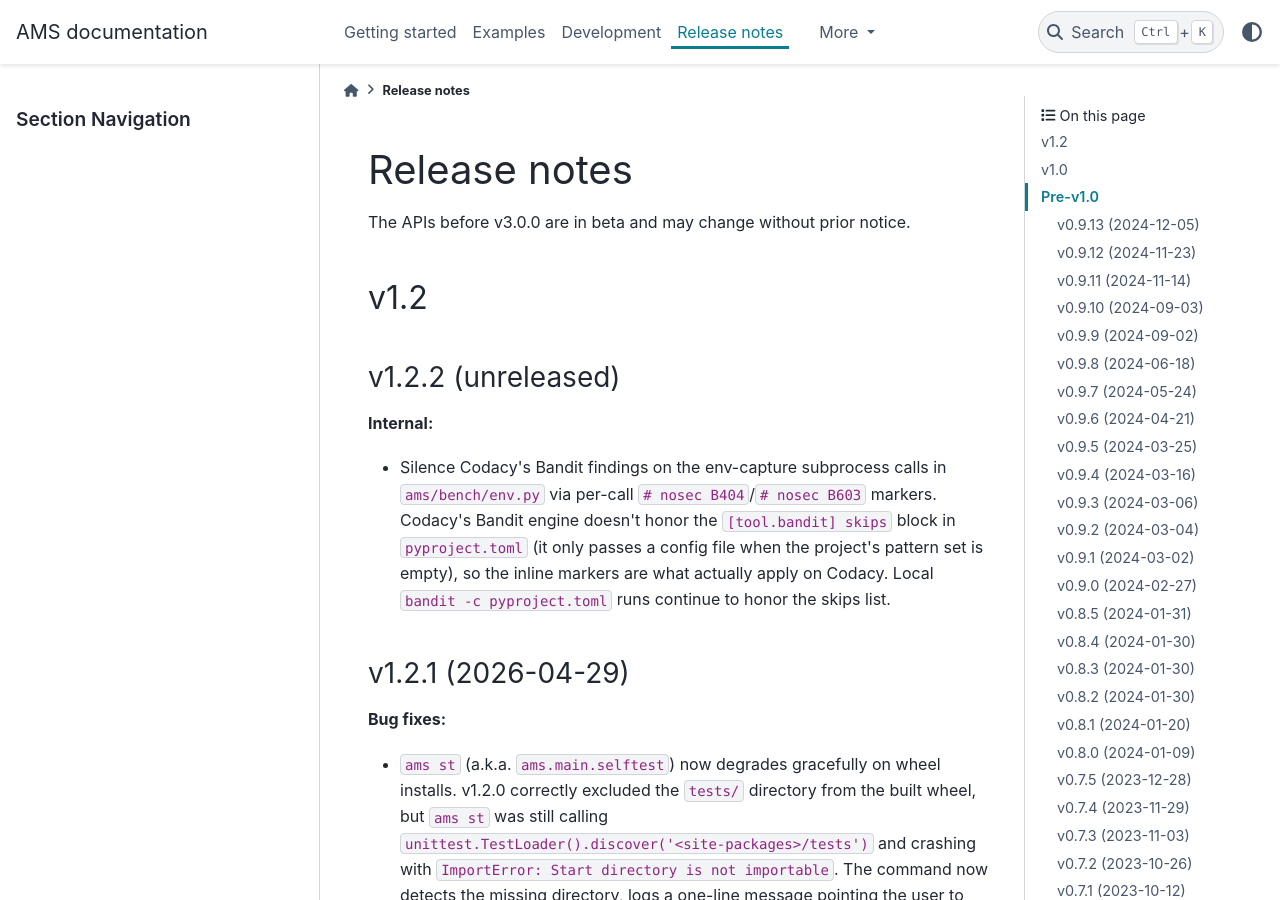
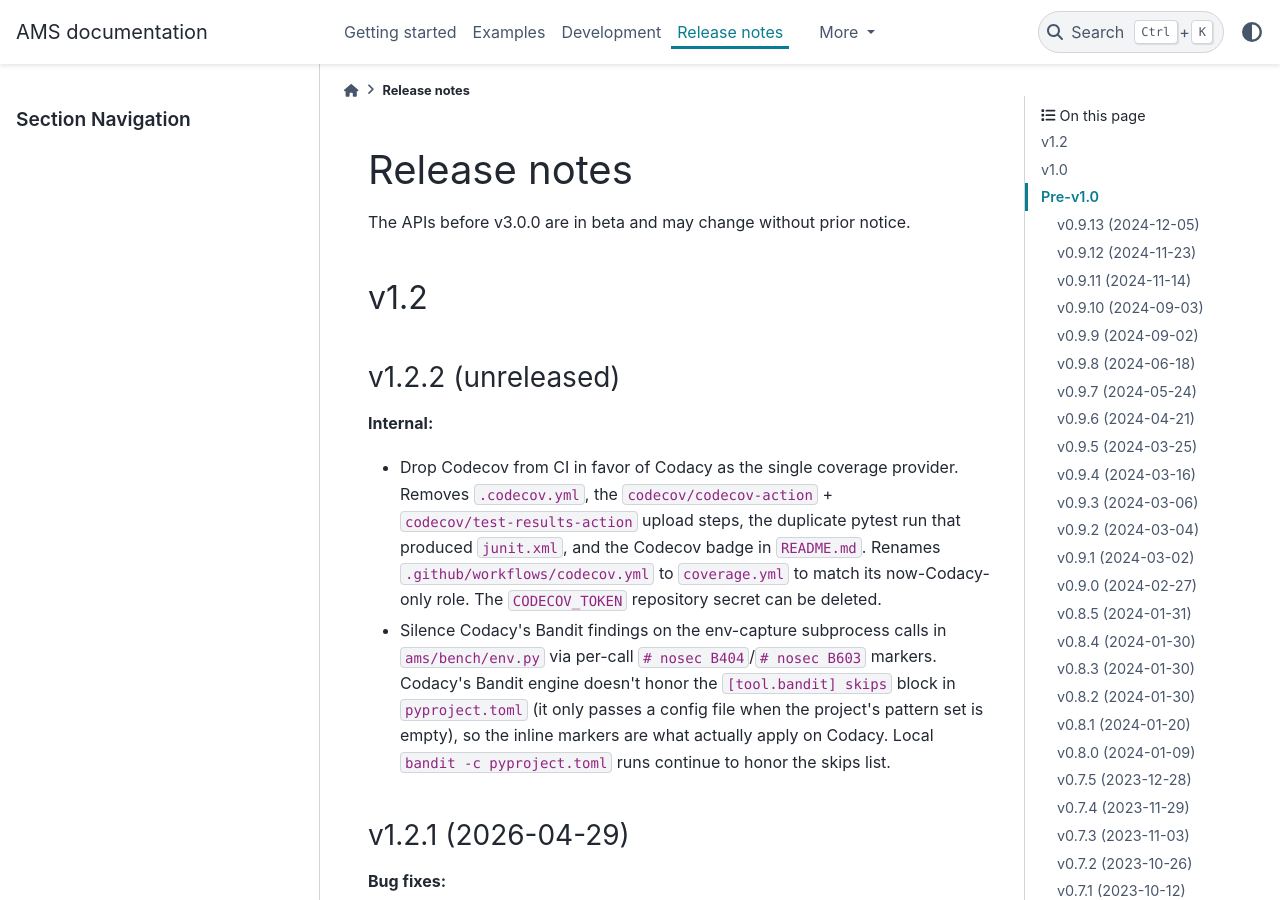
Before and after one commit to CURENT/ams, a Sphinx documentation site: the page built from docs/source/release-notes.rst, in a window 1280 px wide and 900 px high. Built offline with Sphinx 7.4.7 and the PyData theme 0.15.4, drawn with Linux system fonts in a browser that asks for light colours; pages that are not in the unit, such as notebooks, are missing from menus; the version number could not be read and is left out.

Commit message:
chore: drop Codecov in favor of Codacy as sole coverage provider
Codacy already runs as the static-analysis + coverage provider on
every PR (Codacy Coverage Variation / Codacy Diff Coverage checks),
which made the parallel Codecov upload redundant. Symptom that
prompted this: the `Report coverage` job was running pytest twice
(once with --junitxml for Codecov, once with --cov-report=xml for
Codacy), and a "JUnit XML file not found" warning surfaced whenever
an earlier step (e.g. flake8) failed before the JUnit file was
produced.

Changes:

- Remove the Codecov upload steps and the duplicate JUnit-flavored
  pytest run from the coverage workflow. The single remaining pytest
  run produces coverage.xml for the Codacy uploader.
- Rename `.github/workflows/codecov.yml` -> `coverage.yml` to match
  its now-Codacy-only role; the workflow `name:` was already
  "Coverage" so the PR-status check name is unchanged.
- Delete `.codecov.yml` (Codecov-specific config).
- Drop the codecov.io badge from README.md; Codacy badge stays.

Repo secret `CODECOV_TOKEN` is now unreferenced and can be deleted
manually in repo Settings → Secrets.

Co-Authored-By: Claude Opus 4.7 (1M context) <noreply@anthropic.com>

```diff
--- a/docs/source/release-notes.rst
+++ b/docs/source/release-notes.rst
@@ -14,6 +14,13 @@ v1.2.2 (unreleased)
 
 **Internal:**
 
+- Drop Codecov from CI in favor of Codacy as the single coverage
+  provider. Removes ``.codecov.yml``, the ``codecov/codecov-action``
+  + ``codecov/test-results-action`` upload steps, the duplicate
+  pytest run that produced ``junit.xml``, and the Codecov badge in
+  ``README.md``. Renames ``.github/workflows/codecov.yml`` to
+  ``coverage.yml`` to match its now-Codacy-only role. The
+  ``CODECOV_TOKEN`` repository secret can be deleted.
 - Silence Codacy's Bandit findings on the env-capture subprocess calls
   in ``ams/bench/env.py`` via per-call ``# nosec B404``/``# nosec B603``
   markers. Codacy's Bandit engine doesn't honor the
```
Also changed, not shown: README.md (+1 -1 lines), .codecov.yml (deleted), 2 other files.
